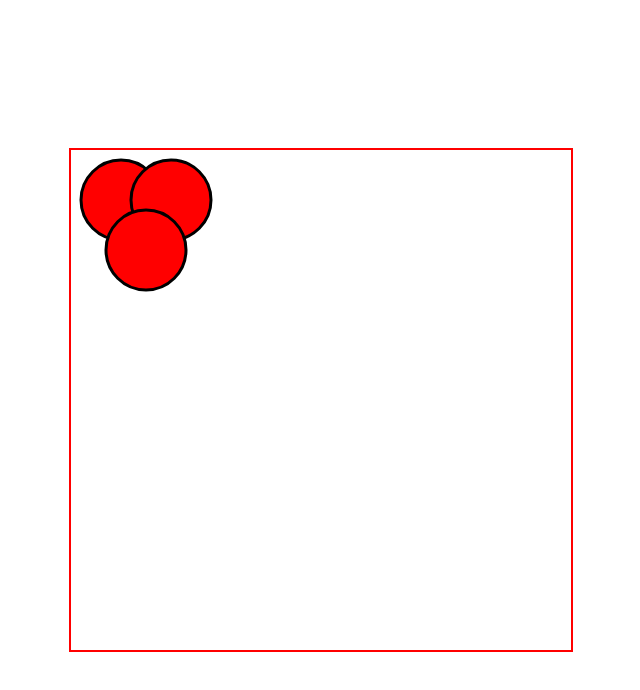
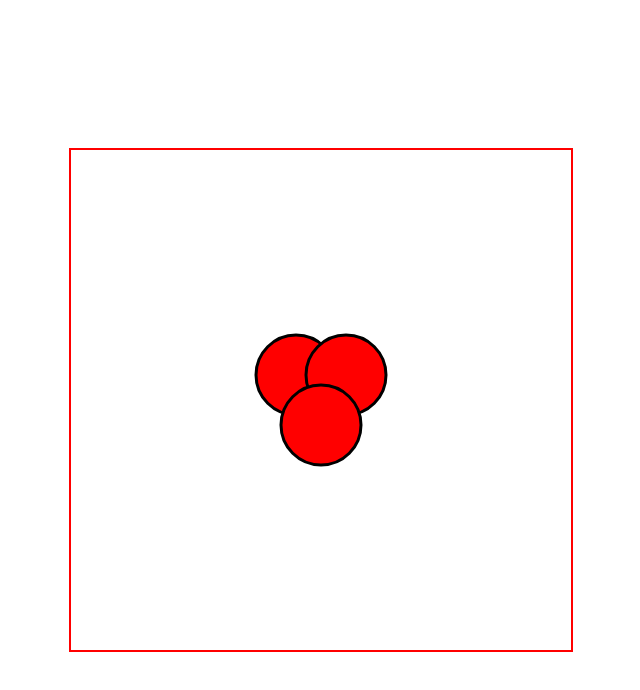
Before and after one commit to WesWedding/svg-fidget-spinner, a website: page index.html in a window 1280 px wide. Shown: the whole page, without its empty margins (319-959 px from the left). Drawn offline with Linux system fonts and the light colour scheme.

Commit message:
add a dumb way to center the svg

```diff
--- a/index.html
+++ b/index.html
@@ -15,7 +15,7 @@
 </head>
 <body>
 	<svg height="500" width="500">
-		<g>
+		<g transform="translate(175, 175)">
 			<circle cx="50" cy="50" r="40" stroke="black" stroke-width="3" fill="red" />
 			<circle cx="100" cy="50" r="40" stroke="black" stroke-width="3" fill="red" />
 			<circle cx="75" cy="100" r="40" stroke="black" stroke-width="3" fill="red" />
```
